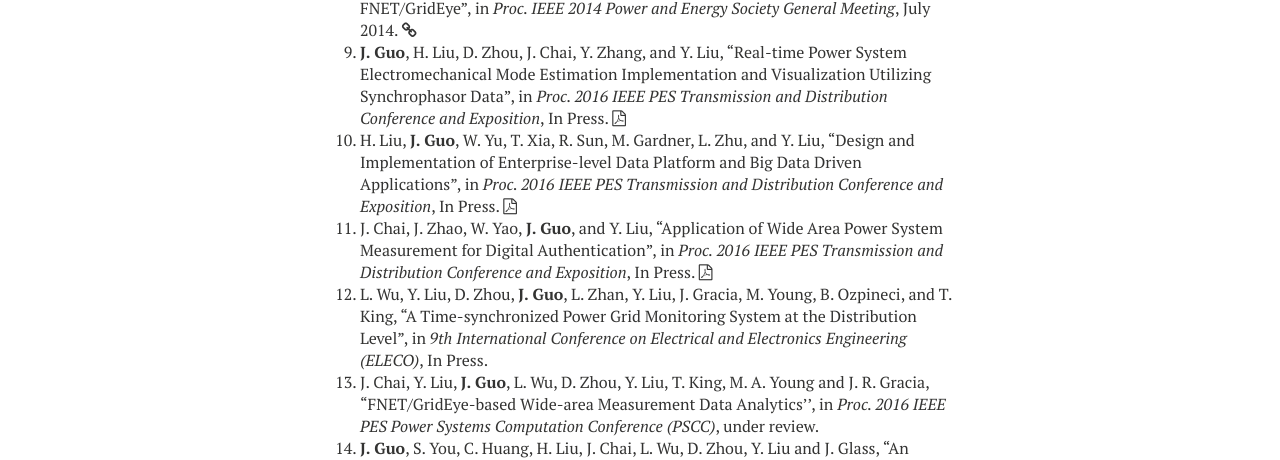
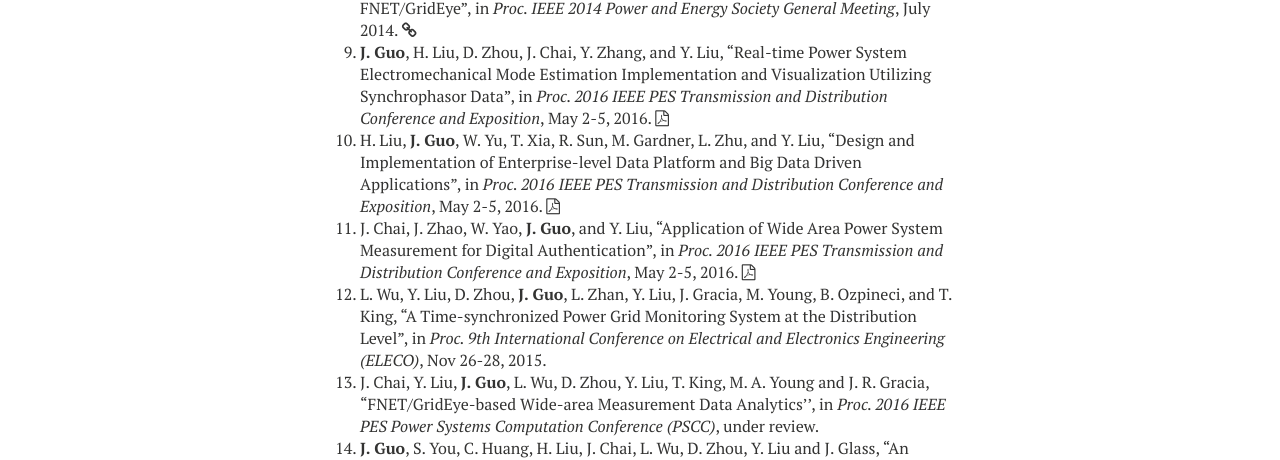
Before and after one commit to JiahuiGuo/jiahuiguo.github.io, a Jekyll site: the page built from publications.md, in a window 1280 px wide. Shown: the part 1314-1774 px from the top of the page. Built offline with Jekyll 4.4.1, drawn with Linux system fonts in a browser that asks for light colours; nearby versions of some CDN libraries.

Commit message:
Update publications.md

```diff
--- a/publications.md
+++ b/publications.md
@@ -27,10 +27,10 @@
 6. Y. Lei, G. Kou, **J. Guo**, Y. Liu, and R. Nuqui, "Eastern Interconnection model reduction based on phasor measurements", in *Proc. 2014 IEEE PES Transmission and Distribution Conference and Exposition*, April 2014. [<i class="fa fa-link"></i>](http://ieeexplore.ieee.org/lpdocs/epic03/wrapper.htm?arnumber=6863418)
 7. Y. Lei, Y. Zhang, **J. Guo**, D. Zhou, J. Culliss, P. Irminger, and Y. Liu, "The impact of synchronized human activities on power system frequency", in *Proc. IEEE 2014 Power and Energy Society General Meeting*, July 2014. [<i class="fa fa-link"></i>](http://ieeexplore.ieee.org/lpdocs/epic03/wrapper.htm?arnumber=6939472)
 8. **J. Guo**, Y. Zhang, M. A. Young, M. J. Till, A. Dimitrovski, Y. Liu, and P. Williging, "Design and implementation of real-time off-grid detection tool based on FNET/GridEye", in *Proc. IEEE 2014 Power and Energy Society General Meeting*, July 2014. [<i class="fa fa-link"></i>](http://ieeexplore.ieee.org/lpdocs/epic03/wrapper.htm?arnumber=6939090)
-9. **J. Guo**, H. Liu, D. Zhou, J. Chai, Y. Zhang, and Y. Liu, "Real-time Power System Electromechanical Mode Estimation Implementation and Visualization Utilizing Synchrophasor Data", in *Proc. 2016 IEEE PES Transmission and Distribution Conference and Exposition*, In Press. [<i class="fa fa-file-pdf-o"></i>](/docs/2016-TD-mode-estimation.pdf)
-10. H. Liu, **J. Guo**, W. Yu, T. Xia, R. Sun, M. Gardner, L. Zhu, and Y. Liu, "Design and Implementation of Enterprise-level Data Platform and Big Data Driven Applications", in *Proc. 2016 IEEE PES Transmission and Distribution Conference and Exposition*, In Press. [<i class="fa fa-file-pdf-o"></i>](/docs/2016-TD-BigData.pdf)
-11. J. Chai, J. Zhao, W. Yao, **J. Guo**, and Y. Liu, "Application of Wide Area Power System Measurement for Digital Authentication", in *Proc. 2016 IEEE PES Transmission and Distribution Conference and Exposition*, In Press. [<i class="fa fa-file-pdf-o"></i>](/docs/2016-TD-Digital.pdf)
-12. L. Wu, Y. Liu, D. Zhou, **J. Guo**, L. Zhan, Y. Liu, J. Gracia, M. Young, B. Ozpineci, and T. King, "A Time-synchronized Power Grid Monitoring System at the Distribution Level", in *9th International Conference on Electrical and Electronics Engineering (ELECO)*, In Press.
+9. **J. Guo**, H. Liu, D. Zhou, J. Chai, Y. Zhang, and Y. Liu, "Real-time Power System Electromechanical Mode Estimation Implementation and Visualization Utilizing Synchrophasor Data", in *Proc. 2016 IEEE PES Transmission and Distribution Conference and Exposition*, May 2-5, 2016. [<i class="fa fa-file-pdf-o"></i>](/docs/2016-TD-mode-estimation.pdf)
+10. H. Liu, **J. Guo**, W. Yu, T. Xia, R. Sun, M. Gardner, L. Zhu, and Y. Liu, "Design and Implementation of Enterprise-level Data Platform and Big Data Driven Applications", in *Proc. 2016 IEEE PES Transmission and Distribution Conference and Exposition*, May 2-5, 2016. [<i class="fa fa-file-pdf-o"></i>](/docs/2016-TD-BigData.pdf)
+11. J. Chai, J. Zhao, W. Yao, **J. Guo**, and Y. Liu, "Application of Wide Area Power System Measurement for Digital Authentication", in *Proc. 2016 IEEE PES Transmission and Distribution Conference and Exposition*, May 2-5, 2016. [<i class="fa fa-file-pdf-o"></i>](/docs/2016-TD-Digital.pdf)
+12. L. Wu, Y. Liu, D. Zhou, **J. Guo**, L. Zhan, Y. Liu, J. Gracia, M. Young, B. Ozpineci, and T. King, "A Time-synchronized Power Grid Monitoring System at the Distribution Level", in *Proc. 9th International Conference on Electrical and Electronics Engineering (ELECO)*, Nov 26-28, 2015.
 13. J. Chai, Y. Liu, **J. Guo**, L. Wu, D. Zhou, Y. Liu, T. King, M. A. Young and J. R. Gracia, "FNET/GridEye-based Wide-area Measurement Data Analytics'', in *Proc. 2016 IEEE PES Power Systems Computation Conference (PSCC)*, under review.
 14. **J. Guo**, S. You, C. Huang, H. Liu, J. Chai, L. Wu, D. Zhou, Y. Liu and J. Glass, "An Ensemble Photovoltaic Power Forecasting Model Through Statistical Learning of Historical Weather and Solar Irradiation Dataset", in *Proc. IEEE 2016 Power and Energy Society General Meeting*, under revision.
 15. S. You, **J. Guo**, W. Yao, S. Wang, Y. Liu, and Y Liu, "Multi-Channel Inter-Area Oscillation Mode Identification Using Multivariate Empirical Mode Decomposition", in *Proc. IEEE 2016 Power and Energy Society General Meeting*, submitted.
```
